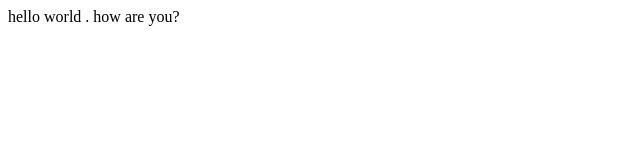
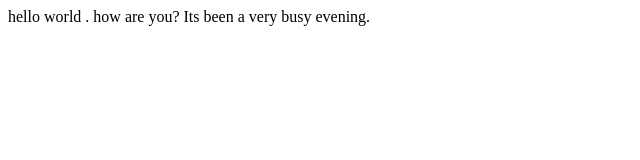
Before and after one commit to ayushtiwari02/MERN-Tasks, a plain HTML site: page htmltasks/task1.html in a window 1280 px wide. Shown: the whole page, without its empty margins (0-640 px from the left). Drawn offline with Linux system fonts and the light colour scheme.

Commit message:
edited more

```diff
--- a/htmltasks/task1.html
+++ b/htmltasks/task1.html
@@ -7,6 +7,7 @@
 </head>
 <body>
     hello world . how are you?
+    Its been a very busy evening.
 
 </body>
 </html>
```
